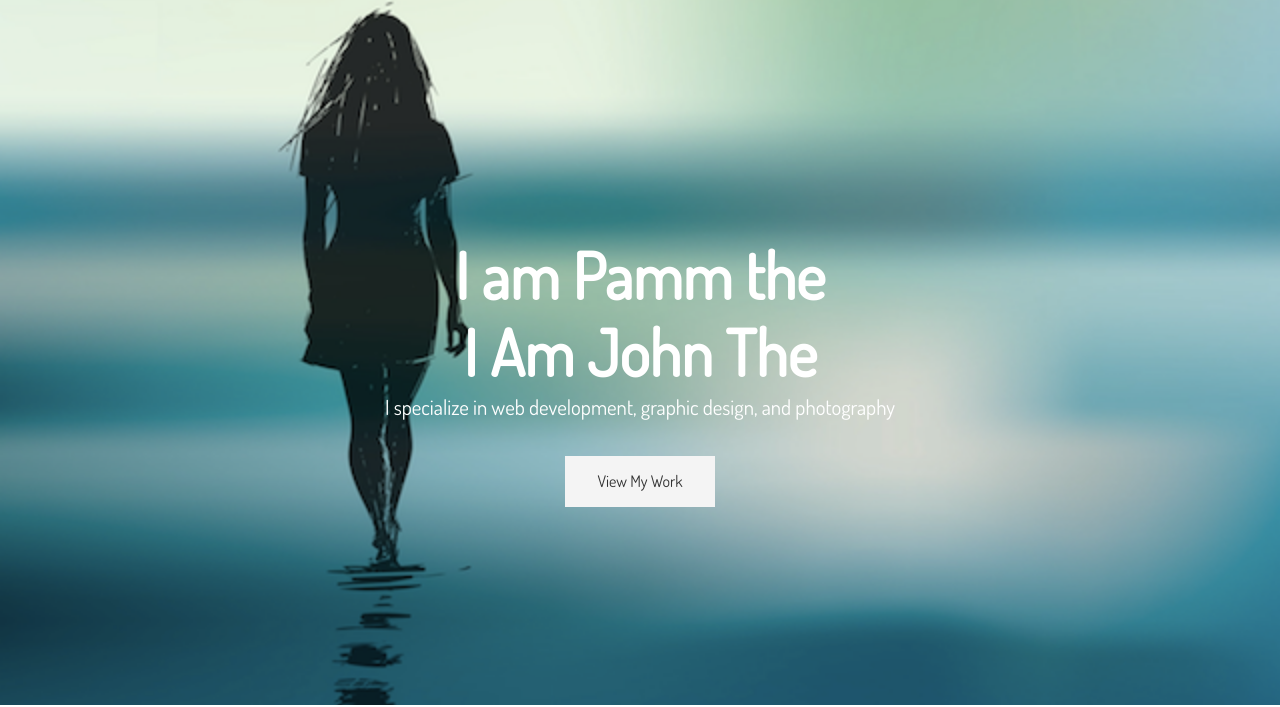
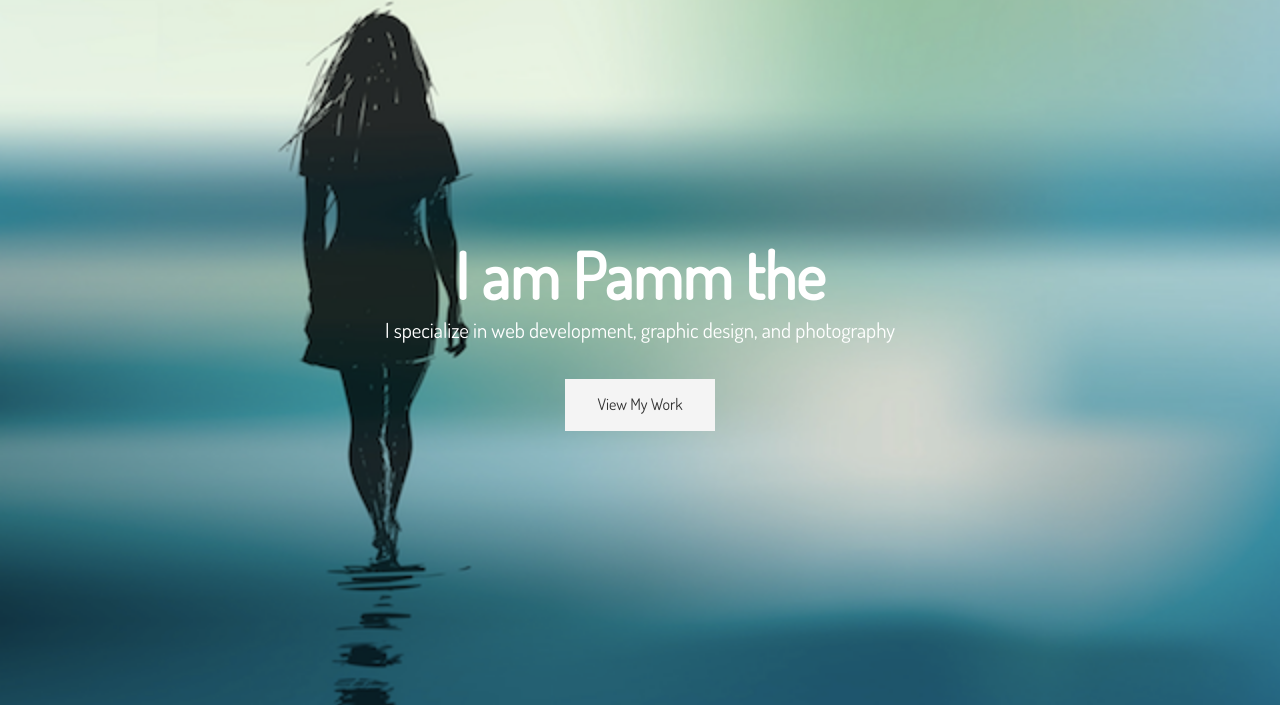
Before and after one commit to pammnels/pjnelsongroup.com, a website: page dist/index.html in a window 1280 px wide. Shown: the part 95-802 px from the top of the page. Drawn offline with Linux system fonts and the light colour scheme.

Commit message:
changes to rework errors

```diff
--- a/dist/index.html
+++ b/dist/index.html
@@ -36,12 +36,10 @@
         <div class="header-content">
 			<h1>
 				I am Pamm the
-				<h1>
-					I Am John The
 					<span
 					  class="txt-type"
 					  data-wait="3000"
-					  data-words='["Photographer", "Designer", "UI/UX Dev"]'
+					  data-words= '["Photographer", "Designer", "UI/UX Dev"]'
 					></span>
 			  </h1>
           <p class="lead">
```
Also changed, not shown: dist/contact.html (+1 -1 lines).
